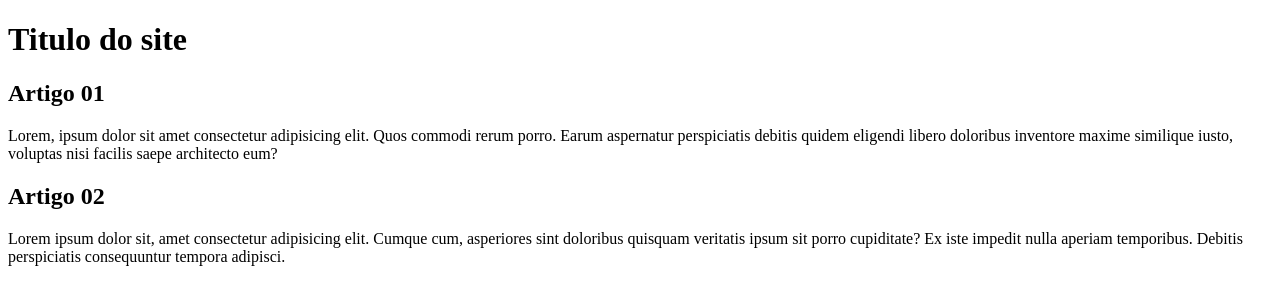
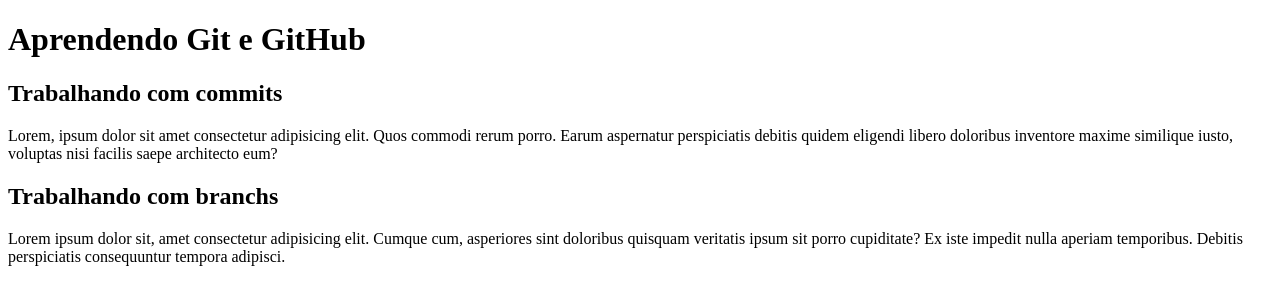
Before and after one commit to Philipe-Souza/ProjetoSite, a plain HTML site: page index.html in a window 1280 px wide. Drawn offline with Linux system fonts and the light colour scheme.

Commit message:
titulos
Adicionei titulos ao conteudo do site

```diff
--- a/index.html
+++ b/index.html
@@ -9,14 +9,14 @@
 <body>
     <main>
         <header>
-            <h1>Titulo do site</h1>
+            <h1>Aprendendo Git e GitHub</h1>
         </header>
         <article>
-            <h2>Artigo 01</h2>
+            <h2>Trabalhando com commits</h2>
             <p>Lorem, ipsum dolor sit amet consectetur adipisicing elit. Quos commodi rerum porro. Earum aspernatur perspiciatis debitis quidem eligendi libero doloribus inventore maxime similique iusto, voluptas nisi facilis saepe architecto eum?</p>
         </article>
         <article>
-            <h2>Artigo 02</h2>
+            <h2>Trabalhando com branchs</h2>
             <p>Lorem ipsum dolor sit, amet consectetur adipisicing elit. Cumque cum, asperiores sint doloribus quisquam veritatis ipsum sit porro cupiditate? Ex iste impedit nulla aperiam temporibus. Debitis perspiciatis consequuntur tempora adipisci.</p>
         </article>
     </main>
```
